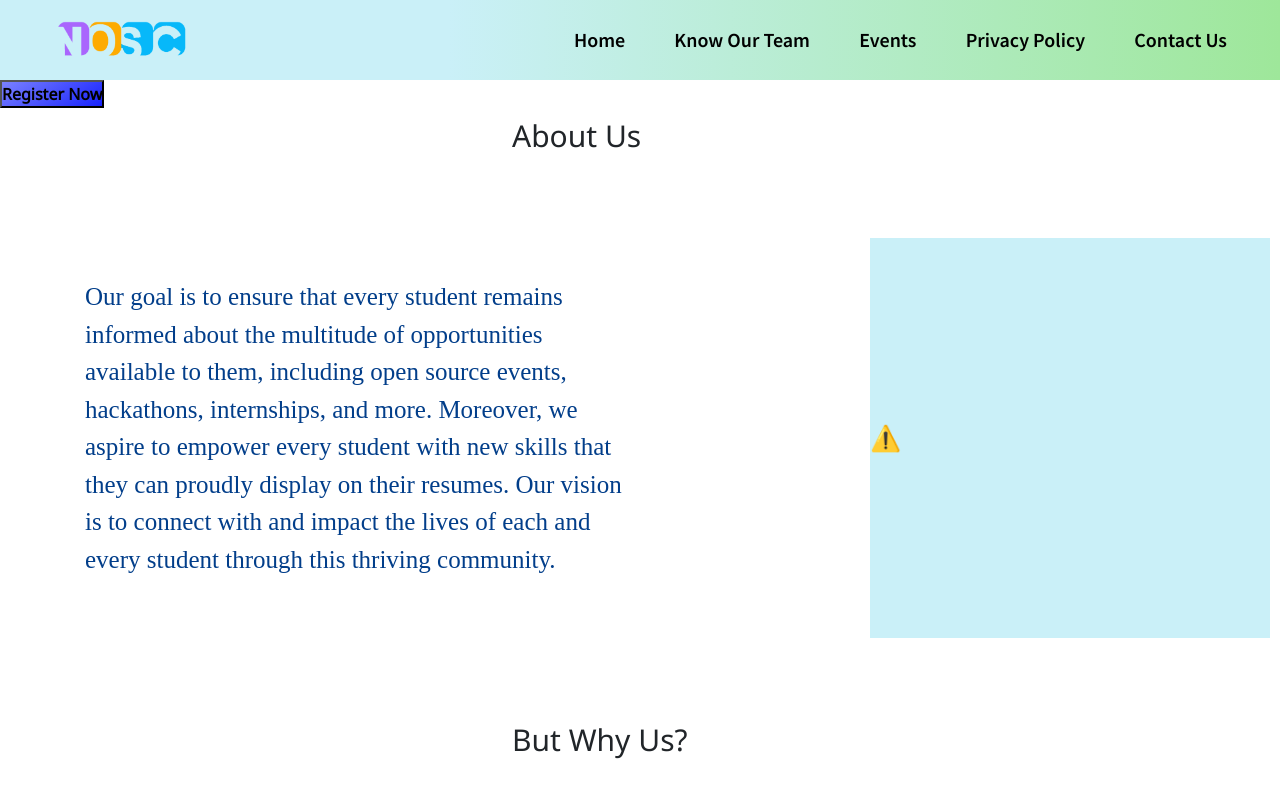
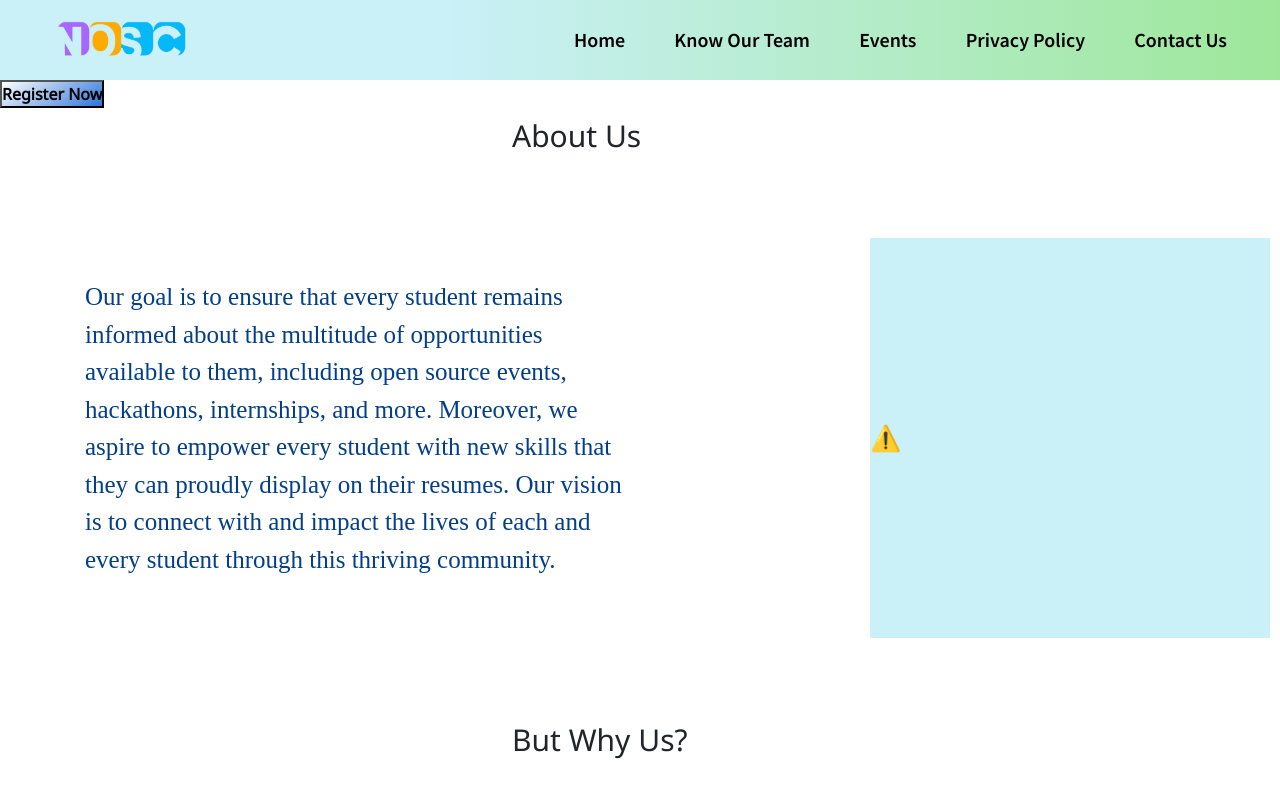
Before and after one commit to NITRR-Open-Source-Community/NOSC-Website, a website: page index.html in a window 1280 px wide. Shown: the top 800 px of the page. Drawn offline with nearby package versions, Linux system fonts and the light colour scheme; some packages are replaced by stand-ins of ours; no server answers; a script that the page names is missing; a web font is replaced by a local one.

```diff
--- a/style.css
+++ b/style.css
@@ -168,7 +168,7 @@
     box-shadow: inset 20px 20px 60px #cacaca, inset -20px -20px 60px #ffffff
 }
 button {
-    background: linear-gradient(145deg, rgb(122, 129, 255), rgb(24, 35, 252));
+    background: linear-gradient(145deg, white, rgb(45, 117, 217));
     background-color:black;
     transition: 0.7s;
 }
```
Also changed, not shown: thank-you.html (+1 -0 lines).
